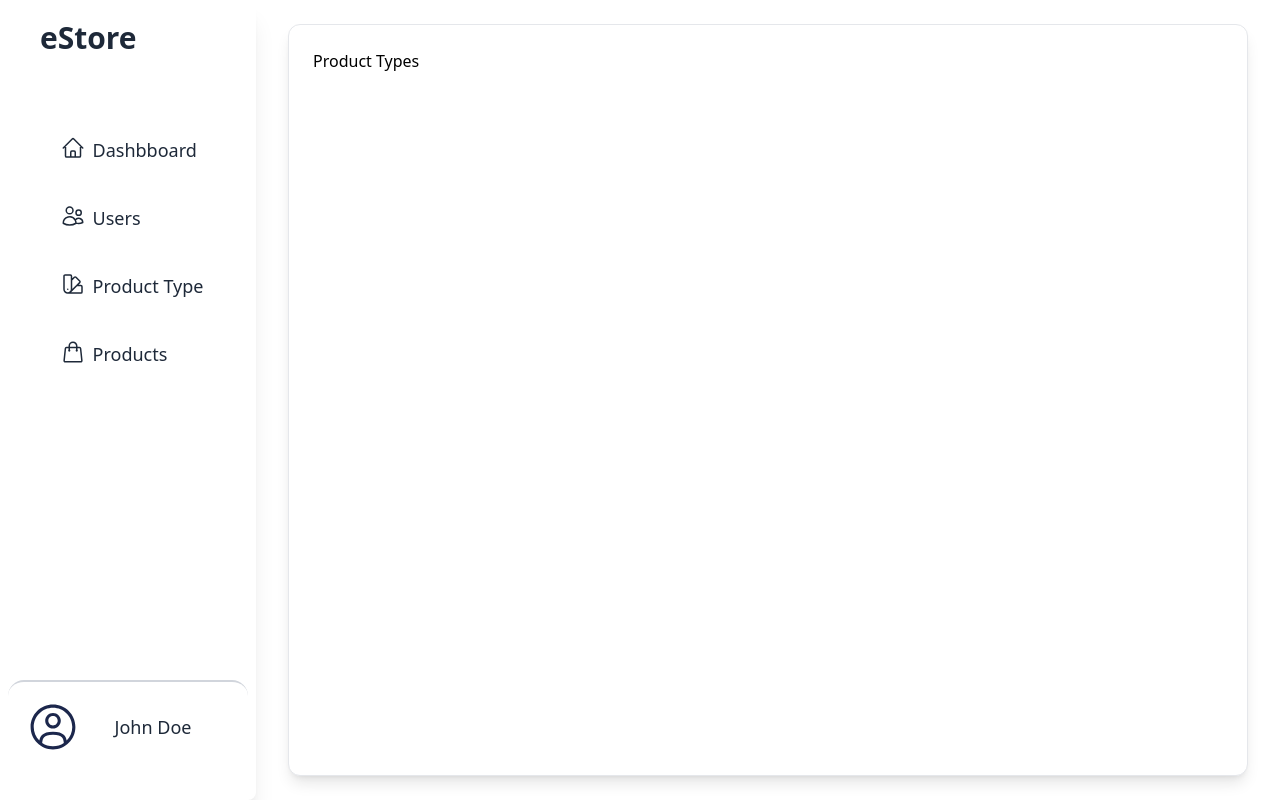
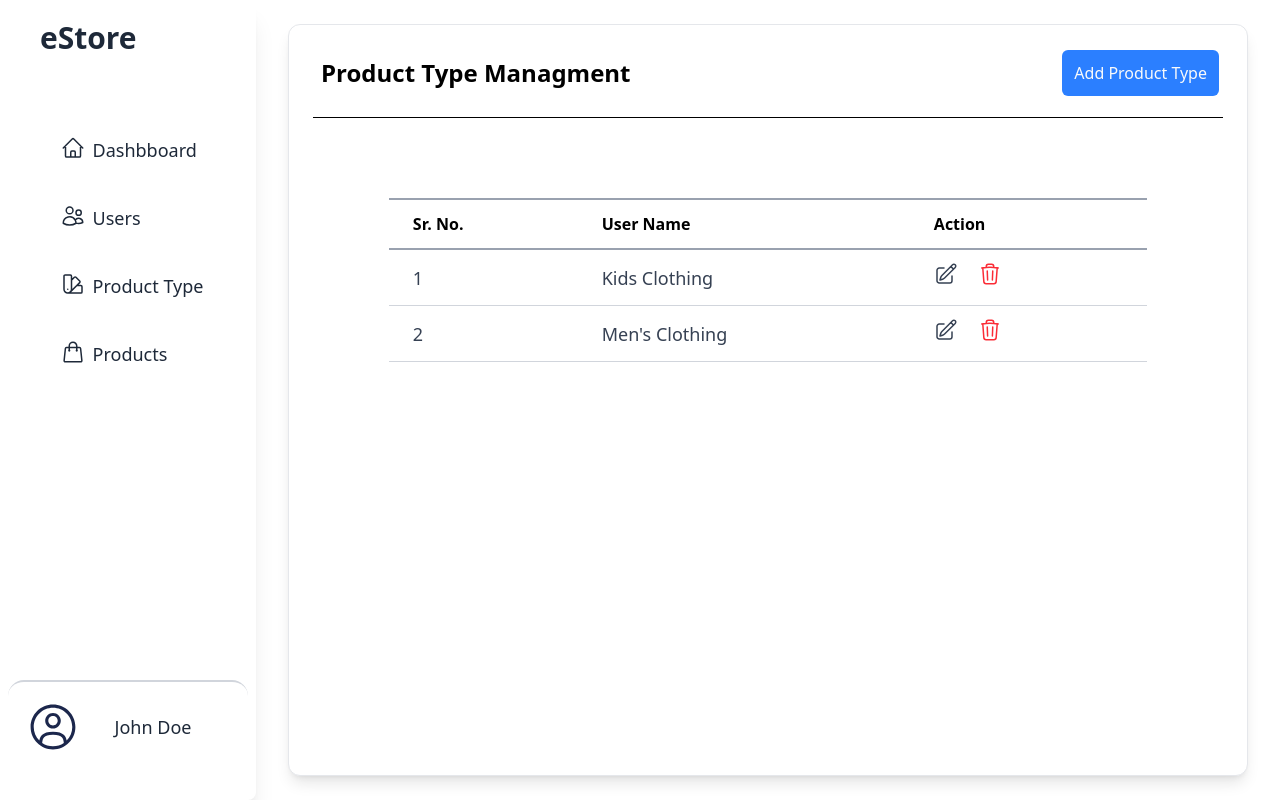
Before and after one commit to ilyaprytkov/eStore, a Next.js app in the folder admin/: page /product-type in a window 1280 px wide. Built offline with nearby package versions, Linux system fonts and the light colour scheme.

Commit message:
Creating Product Type page

```diff
--- a/admin/src/components/Screens/product-type/index.jsx
+++ b/admin/src/components/Screens/product-type/index.jsx
@@ -1,7 +1,86 @@
+"use client";
+
+import DeleteConformationModal from "@/components/ui/ConformationModal";
+import { View } from "@/features/view";
+import { Button } from "@/shared/ui/button";
+import { DeleteIcon, EditIcon } from "@/shared/ui/icons";
+import Link from "next/link";
+import { useState } from "react";
+
+
 const ProductTypes = () => {
+    const [isDeleteModalOpen, setIsDeleteModalOpen] = useState(false);
+    const [selectedId, setSelectedId] = useState();
+
+    const productTypes = [
+        {id:1, name: "Kids Clothing"},
+        {id:2, name: "Men's Clothing"}
+    ];
+
+    const handleDelete = () => {
+
+    }
+
     return (
         <div>
-            <h1>Product Types</h1>
+            <div className="flex justify-between">
+                <h1 className="font-semibold text-2xl p-2">Product Type Managment</h1>
+                <button>
+                    <Link href='/product-type/add'
+                    className="custom-primary-btn"
+                    >
+                        Add Product Type
+                    </Link>
+                </button>
+            </div>
+
+            <hr className="my-5"/>
+
+            <div className="mt-20">
+                <table className="custom-table">
+                    <thead className="border-y-2 border-gray-400">
+                        <tr>
+                            <th>Sr. No.</th>
+                            <th>User Name</th>
+                            <th>Action</th>
+                        </tr>
+                    </thead>
+                    <tbody className="text-gray-700 font-medium text-lg text-center items-center">
+                        {
+                            productTypes.map((productType, key)=> (
+                                <tr key={productType.id} className="items-center">
+                                    <td>{key+1}</td>
+                                    <td>{productType.name}</td>
+                                    <td className="flex gap-x-3">
+                                        <Link
+                                            href={`/product-type/edit/${productType.id}`}
+                                            className="w-fit"
+                                        >
+                                            <EditIcon/>
+                                        </Link>
+                                        <Button
+                                            className="bg-transparent p-0 px-2 border-none text-red-500 shadow-none"
+                                            onClick={()=>{
+                                                setIsDeleteModalOpen(true);
+                                                setSelectedId(productType.id);
+                                            }}
+                                        >
+                                            <DeleteIcon/>
+                                        </Button>
+                                    </td>
+                                </tr>
+                            ))
+                        }
+                    </tbody>
+                </table>
+                <View.Condition if={isDeleteModalOpen}>
+                    <DeleteConformationModal
+                        setIsOpen={setIsDeleteModalOpen}
+                        onCancel={()=>setIsDeleteModalOpen(false)}
+                        handleConfirm={handleDelete}
+                    />
+                </View.Condition>
+            </div>
         </div>
     )
 }
--- a/admin/src/components/Screens/users/index.jsx
+++ b/admin/src/components/Screens/users/index.jsx
@@ -46,7 +46,7 @@ export default function UserScreen({users}) {
                     <tbody className="text-gray-700 font-medium text-lg text-center items-center">
                         {
                             users.map((user, key)=> (
-                                <tr key={key} className="items-center">
+                                <tr key={user.id} className="items-center">
                                     <td>{key+1}</td>
                                     <td>{user.userName}</td>
                                     <td className="flex gap-x-3">
```
